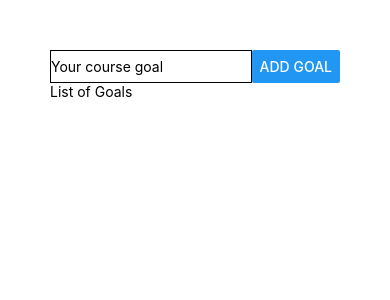
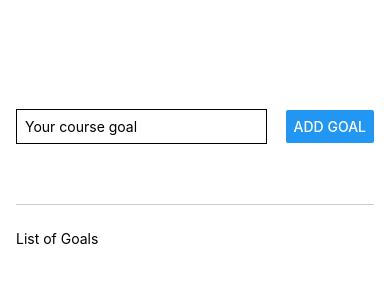
Before and after one commit to barksanto/RNative, a React Native app: screen / in a window 390 px wide. Shown: the top 300 px of the page. Built offline with nearby package versions, Linux system fonts and the light colour scheme.

Commit message:
flexbox for main container- split top and bottom half of app

```diff
--- a/App.js
+++ b/App.js
@@ -7,7 +7,7 @@
         <TextInput placeholder="Your course goal" style={styles.textInput} />
         <Button title="Add Goal" />
       </View>
-      <View>
+      <View style={styles.goalsContainer}>
         <Text>List of Goals</Text>
       </View>
     </View>
@@ -17,17 +17,28 @@
 // best to do it this way - RNs Stylesheet object provides validations + errors
 const styles = StyleSheet.create({
   appContainer: {
-    padding: 50,
+    paddingTop: 50,
+    paddingHorizontal: 16,
+    flex: 1,
   },
   inputContainer: {
     display: "flex",
+    flex: 1,
     flexDirection: "row",
     justifyContent: "space-between",
-    // backgroundColor: "lightblue",
+    alignItems: "center",
+    marginBottom: 25,
+    borderBottomWidth: 1,
+    borderBottomColor: "#ccc",
   },
   textInput: {
     borderWidth: 1,
     borderColor: "black",
-    width: "80%",
+    width: "70%",
+    marginRight: 8,
+    padding: 8,
+  },
+  goalsContainer: {
+    flex: 4,
   },
 })
```
